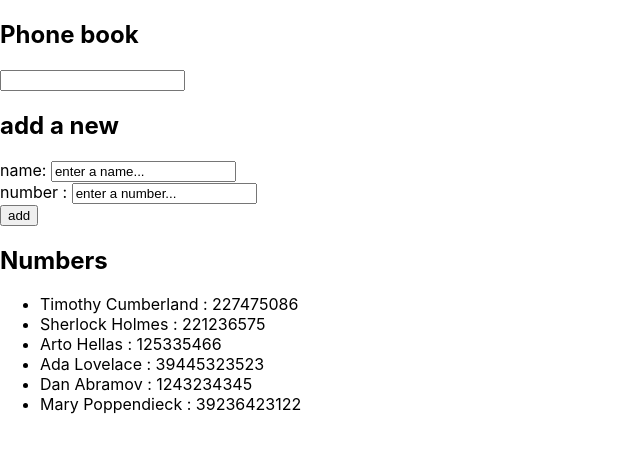
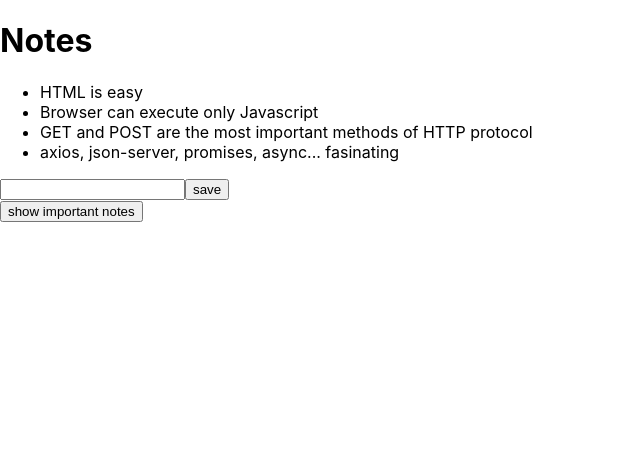
Before and after one commit to tdkcumberland/fullstackopen, a React (Create React App) app in the folder Part2/: page / in a window 1280 px wide. Shown: the top 452 px of the page, without its empty margins (0-640 px from the left). Built offline with nearby package versions, Linux system fonts and the light colour scheme; data requests are answered from the project's data file.

Commit message:
starting part 2-c

```diff
--- /dev/null
+++ b/Part2/db.json
@@ -0,0 +1,28 @@
+{
+  "notes": [
+    {
+      "id": 1,
+      "content": "HTML is easy",
+      "date": "2019-05-30T17:30:31.098Z",
+      "important": true
+    },
+    {
+      "id": 2,
+      "content": "Browser can execute only Javascript",
+      "date": "2019-05-30T18:39:34.091Z",
+      "important": false
+    },
+    {
+      "id": 3,
+      "content": "GET and POST are the most important methods of HTTP protocol",
+      "date": "2019-05-30T19:20:14.298Z",
+      "important": true
+    },
+	{
+	  "id": 4,
+      "content": "axios, json-server, promises, async... fasinating",
+      "date": "2019-09-15T17:20:14.298Z",
+      "important": false
+	}
+  ]
+}
--- a/Part2/package.json
+++ b/Part2/package.json
@@ -3,6 +3,7 @@
   "version": "0.1.0",
   "private": true,
   "dependencies": {
+    "axios": "^0.19.0",
     "react": "^16.9.0",
     "react-dom": "^16.9.0",
     "react-scripts": "3.1.1"
@@ -27,5 +28,8 @@
       "last 1 firefox version",
       "last 1 safari version"
     ]
+  },
+  "devDependencies": {
+    "json-server": "^0.15.1"
   }
 }
--- a/Part2/src/index.js
+++ b/Part2/src/index.js
@@ -5,6 +5,9 @@ import App from './App';
 import * as serviceWorker from './serviceWorker';
 import AppNotes from './AppNotes';
 import AppPhoneBook from './AppPhoneBook'
+import axios from 'axios'
+
+
 
 const courses =
 [
@@ -52,7 +55,7 @@ const courses =
       }
 ]
 
-const notes = [
+const notes_OLD = [
   {
     id: 1,
     content: 'HTML is easy',
@@ -74,7 +77,14 @@ const notes = [
 ]
 
 // ReactDOM.render(<App course={courses}/>, document.getElementById('root'));
-ReactDOM.render(<AppPhoneBook />, document.getElementById('root'));
+
+const promise = axios.get('http://localhost:3001/notes').then( response => {
+  console.log(response)
+  const notes = response.data
+  console.log(notes)
+  ReactDOM.render(<AppNotes notes={notes} />, document.getElementById('root'));
+})
+
 
 // If you want your app to work offline and load faster, you can change
 // unregister() to register() below. Note this comes with some pitfalls.
```
Also changed, not shown: Part2/db-1568581802766.json (added, +22 -0 lines), 1 other file (tests, documents, lock files or other folders).
